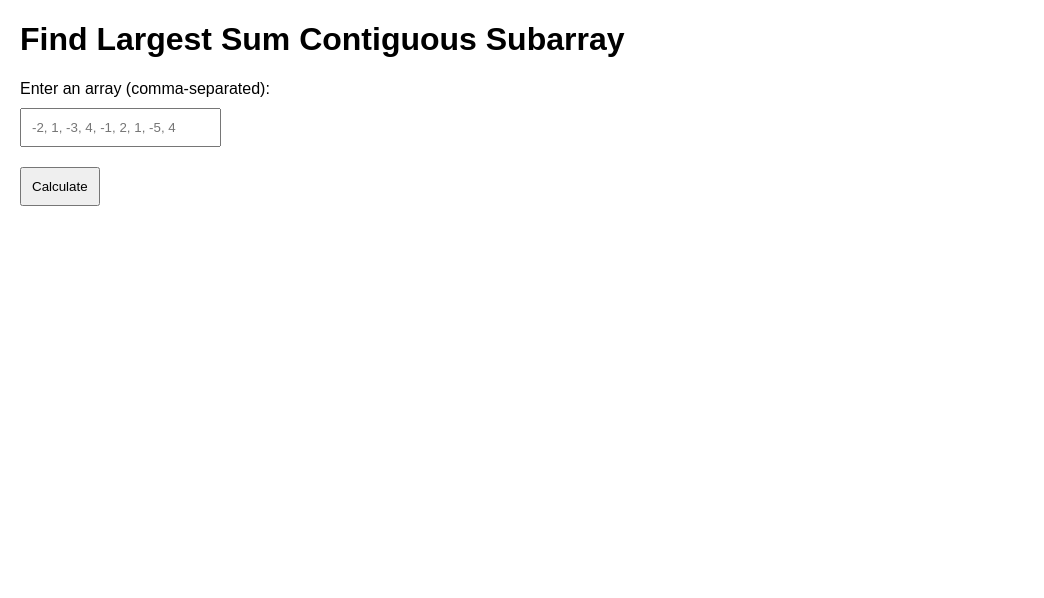
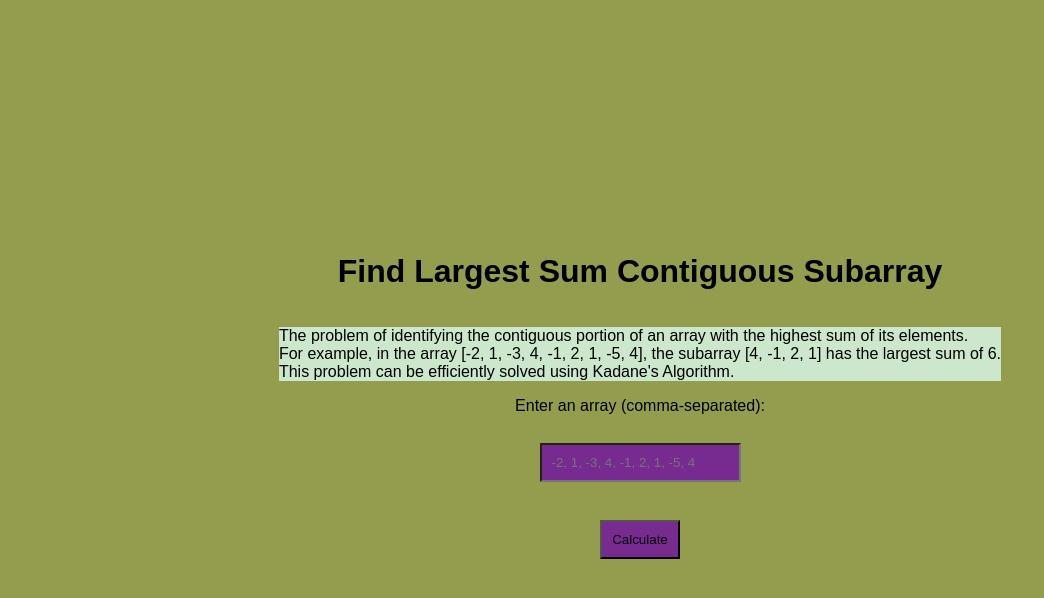
Before and after one commit to LifeofNabin/DSA-with-JavaScript, a plain HTML site: page Problems/largestsum_subarray/index.html in a window 1280 px wide. Shown: the whole page, without its empty margins (0-1044 px from the left). Drawn offline with Linux system fonts and the light colour scheme.

Commit message:
concept file

```diff
--- a/Problems/largestsum_subarray/index.html
+++ b/Problems/largestsum_subarray/index.html
@@ -4,19 +4,14 @@
     <meta charset="UTF-8">
     <meta name="viewport" content="width=device-width, initial-scale=1.0">
     <title>Max Subarray Sum</title>
-    <style>
-        body {
-            font-family: Arial, sans-serif;
-            margin: 20px;
-        }
-        input, button {
-            margin: 10px 0;
-            padding: 10px;
-        }
-    </style>
+    <link rel="stylesheet" href="style.css">
+
 </head>
 <body>
     <h1>Find Largest Sum Contiguous Subarray</h1>
+    <p class="highlight">
+         The problem of identifying the contiguous portion of an array with the highest sum of its elements.<br> For example, in the array [-2, 1, -3, 4, -1, 2, 1, -5, 4], the subarray [4, -1, 2, 1] has the largest sum of 6. <br>This problem can be efficiently solved using Kadane's Algorithm.
+    </p>
     <label for="arrayInput">Enter an array (comma-separated):</label><br>
     <input type="text" id="arrayInput" placeholder="-2, 1, -3, 4, -1, 2, 1, -5, 4"><br>
     <button onclick="calculateMaxSubArray()">Calculate</button>
--- /dev/null
+++ b/Problems/largestsum_subarray/style.css
@@ -0,0 +1,22 @@
+
+        body {
+            font-family: Arial, sans-serif;
+            margin: 20px;
+            display: flex;
+            flex-direction: column;
+            justify-content: center;
+            /* aligns horizontally */
+            align-items: center;
+            /* alighns verticallly */
+            height: 100vh;
+            background-color: #949c4d;
+        }
+        input, button {
+            margin: 10px 0;
+            padding: 10px;
+            background-color: rgb(119, 42, 143);
+
+        }
+        .highlight{
+            background-color: rgb(204, 231, 204);
+        }
```
